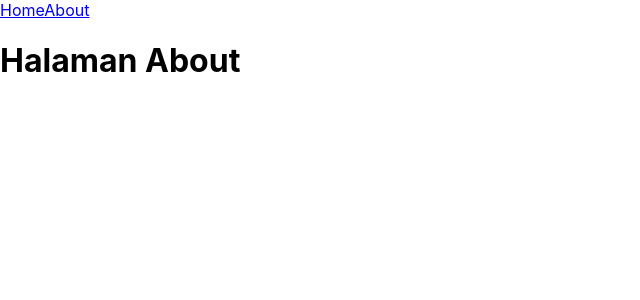
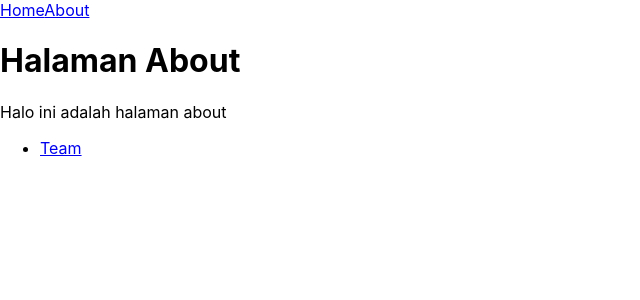
Before and after one commit to AlbertRT/belajar-react-cra, a React (Create React App) app: page /about in a window 1280 px wide. Shown: the top 300 px of the page, without its empty margins (0-640 px from the left). Built offline with nearby package versions, Linux system fonts and the light colour scheme.

Commit message:
Nested routing

```diff
--- a/src/About.js
+++ b/src/About.js
@@ -1,3 +1,15 @@
+import { Link } from "react-router-dom";
+
 export default function About() {
-    return <h1>Halaman About</h1>
+    return (
+        <>
+            <h1>Halaman About</h1>
+            <p>Halo ini adalah halaman about</p>
+            <ul>
+                <li>
+                    <Link to="/about/team">Team</Link>
+                </li>
+            </ul>
+        </>
+    )
 }
--- /dev/null
+++ b/src/AboutTeam.js
@@ -0,0 +1,3 @@
+export default function AboutTeam() {
+    return <h1>Halaman about Team</h1>
+}
--- a/src/App.js
+++ b/src/App.js
@@ -2,6 +2,7 @@
 import "./App.css";
 import Home from "./Home";
 import About from "./About";
+import AboutTeam from "./AboutTeam";
 
 function App() {
 	return (
@@ -13,6 +14,7 @@
 			<Routes>
                 <Route path="/" element={<Home />} />
                 <Route path="/about" element={<About />} />
+                <Route path="/about/team" element={<AboutTeam />} />
             </Routes>
 		</div>
 	);
```
